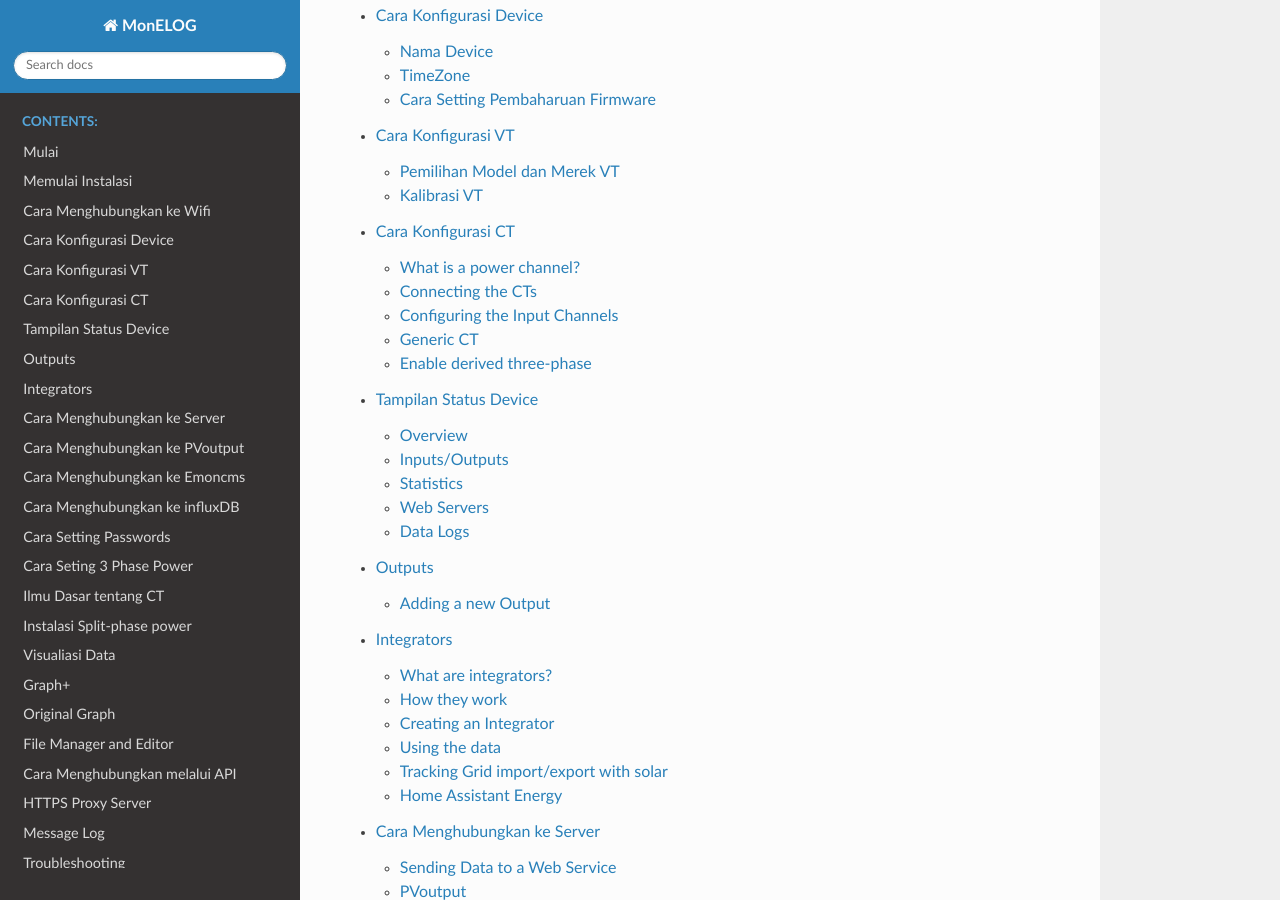
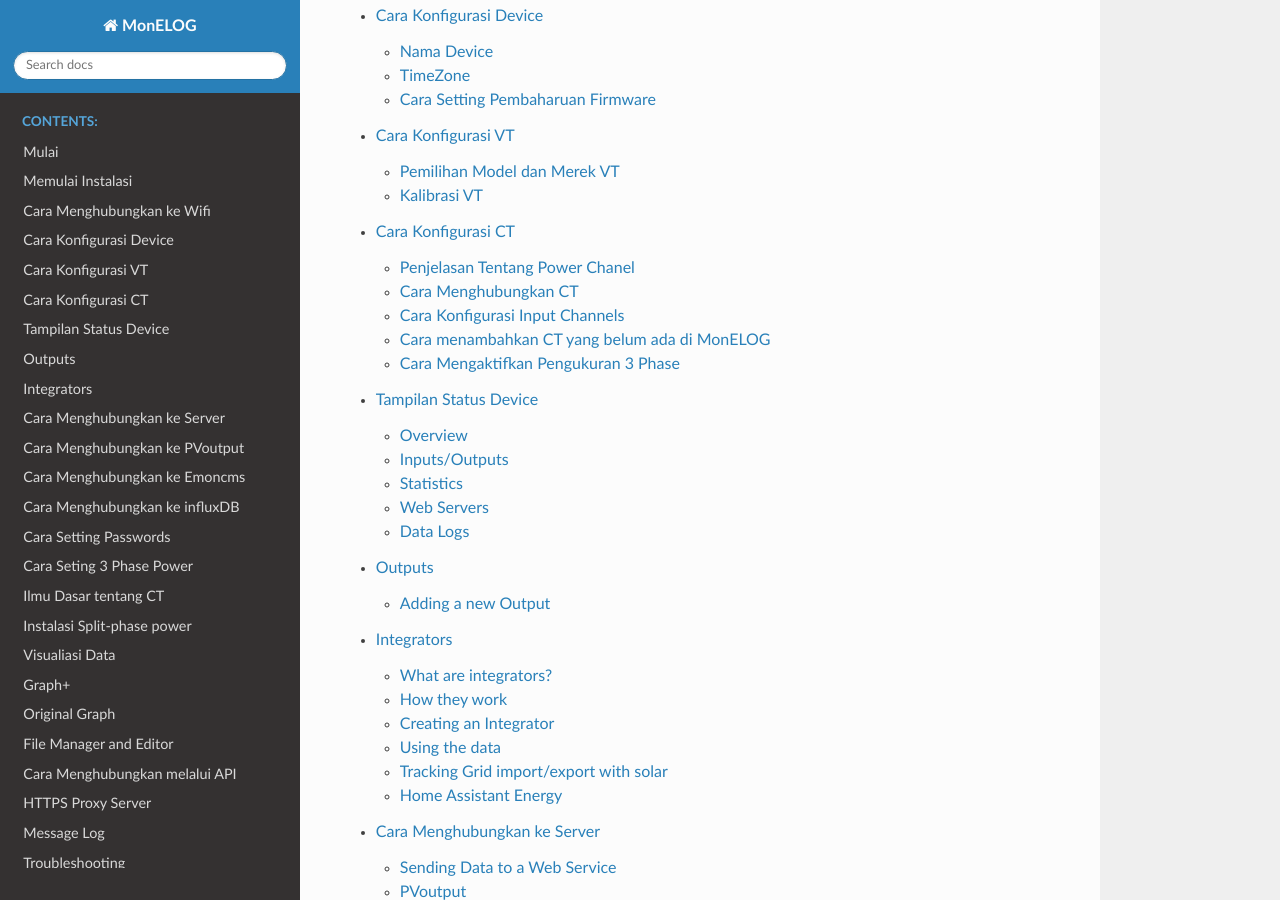
Before and after one commit to PT-MIT/MonELOG, a Sphinx documentation site: the page built from Docs/index.rst, in a window 1280 px wide and 900 px high, scrolled down 492 px. Built offline with Sphinx 7.4.7 and the Read the Docs theme 2.0.0, drawn with Linux system fonts in a browser that asks for light colours; formulas are drawn with MathJax 3; pages that are not in the unit, such as notebooks, are missing from menus.

Commit message:
Update CTconfig.rst

```diff
--- a/Docs/CTconfig.rst
+++ b/Docs/CTconfig.rst
@@ -1,8 +1,8 @@
 ================================
-Configuring Power Channels (CTs)
+Cara Konfigurasi CT
 ================================
 
-What is a power channel?
+Penjelasan Tentang Power Chanel
 ------------------------
 
 Power channels measure the current flow through a circuit and
@@ -25,7 +25,7 @@
 
     Echun ECS16-100 CT
 
-Connecting the CTs
+Cara Menghubungkan CT
 ------------------
 
 This tutorial does not cover physical installation of the CTs to your
@@ -42,7 +42,7 @@
 You can find more detailed information about physical installation of CTs
 in the `CT Basics <CTbasics.html>`_ section.
 
-Configuring the Input Channels
+Cara Konfigurasi Input Channels
 ------------------------------
 
 At this point, you should have the MonELOG up and running with the voltage
@@ -159,7 +159,7 @@
 The following additional information may provide guidance for more advanced installations.
 
 
-Generic CT
+Cara menambahkan CT yang belum ada di MonELOG
 ----------
 
 We just configured a *Current Type* CT that was of a model known to
@@ -205,7 +205,7 @@
 and 0.2 for solid core CTs (Basically a solid doughnut that you pass
 the conductor through).
 
-Enable derived three-phase
+Cara Mengaktifkan Pengukuran 3 Phase
 --------------------------
 
 This checkbox enables advanced features used to configure inputs in a
```
